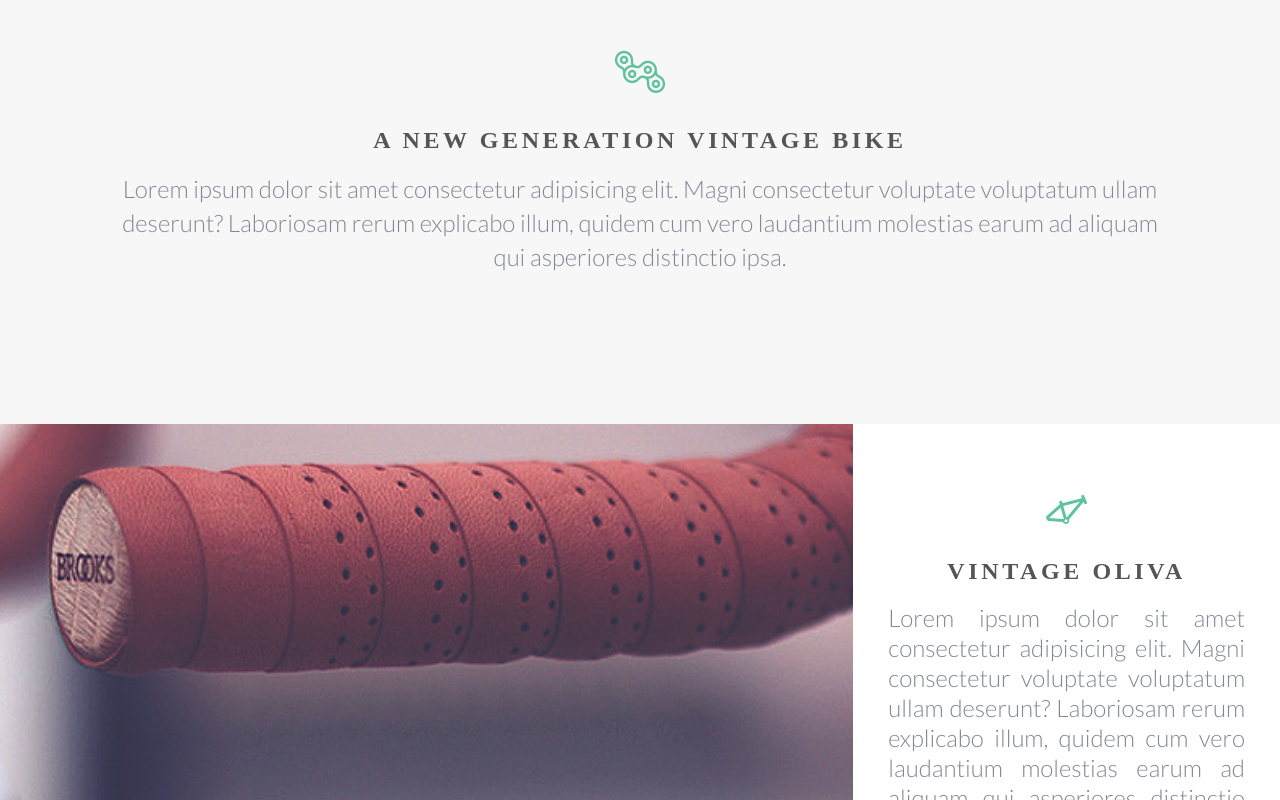
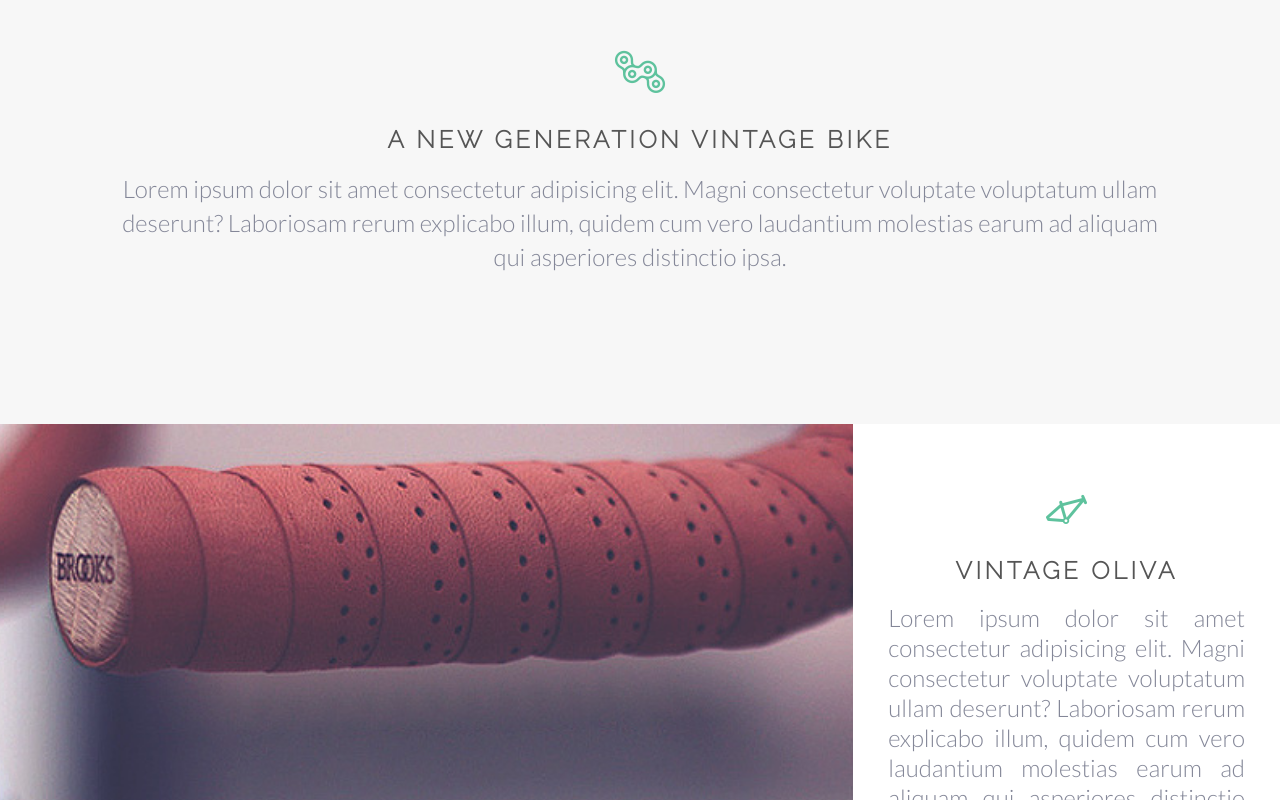
Before and after one commit to REDx-Aster/Vintage-Bike, a plain HTML site: page index.html in a window 1280 px wide. Shown: the part 900-1700 px from the top of the page. Drawn offline with Linux system fonts and the light colour scheme.

Commit message:
Update null.css

```diff
--- a/css/null.css
+++ b/css/null.css
@@ -78,5 +78,5 @@ img {
 }
 
 h1 {
-  font-family: 'RalewayLigh';
+  font-family: 'RalewayLight';
 }
```
